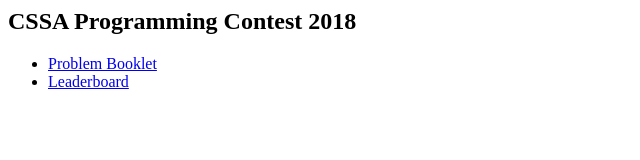
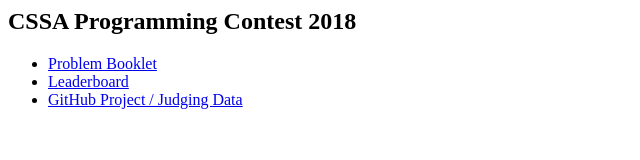
Before and after one commit to umanitoba-cssa/2018-contest, a plain HTML site: page index.html in a window 1280 px wide. Shown: the whole page, without its empty margins (0-640 px from the left). Drawn offline with Linux system fonts and the light colour scheme.

Commit message:
added link to github project

```diff
--- a/index.html
+++ b/index.html
@@ -7,6 +7,7 @@
     <ul>
         <li><a href="booklet.pdf">Problem Booklet</a></li>
         <li><a href="leaderboard.html">Leaderboard</a></li>
+	<li><a href="https://www.github.com/umanitoba-cssa/2018-contest/">GitHub Project / Judging Data</a>
     </ul>
 </body>
 </html>
```
